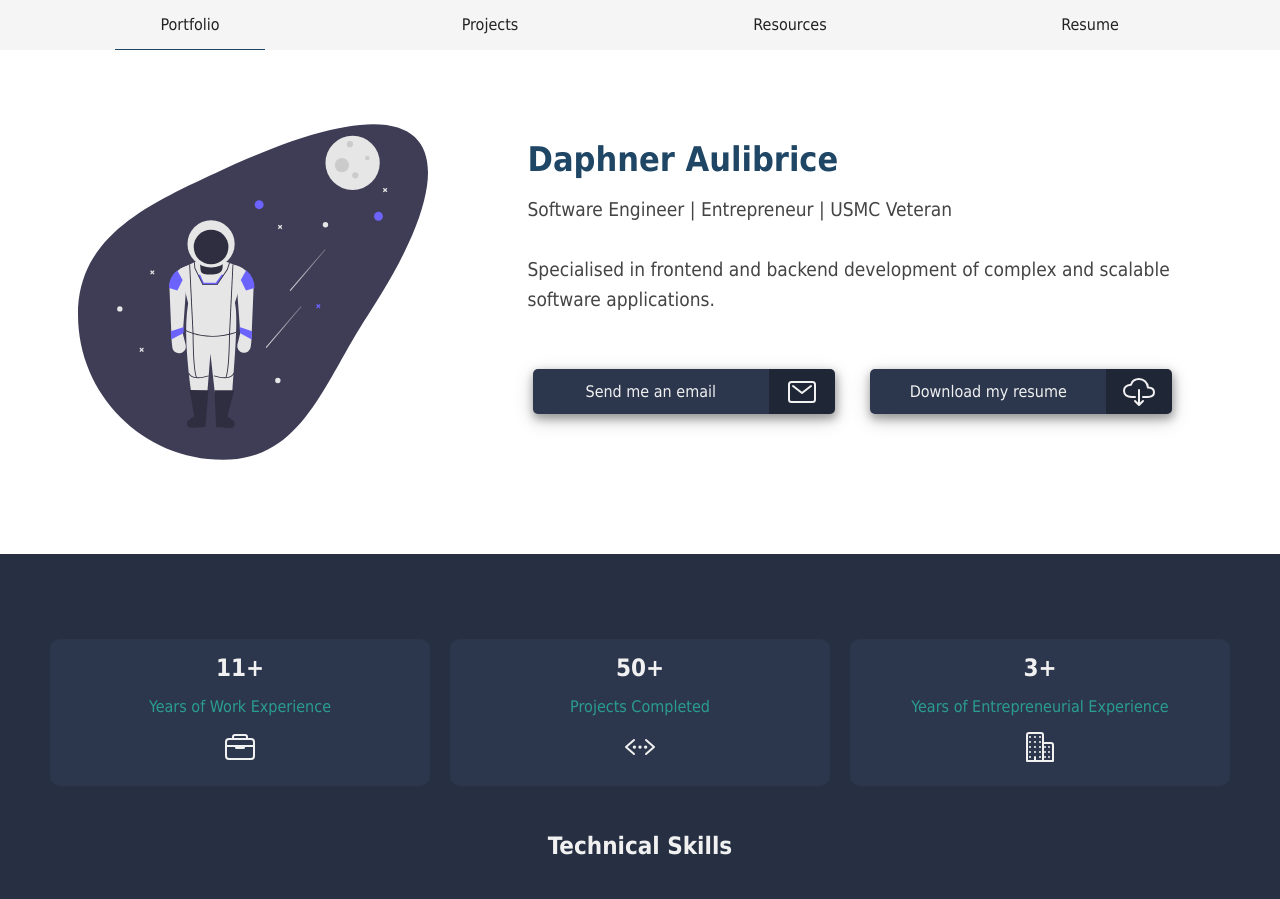
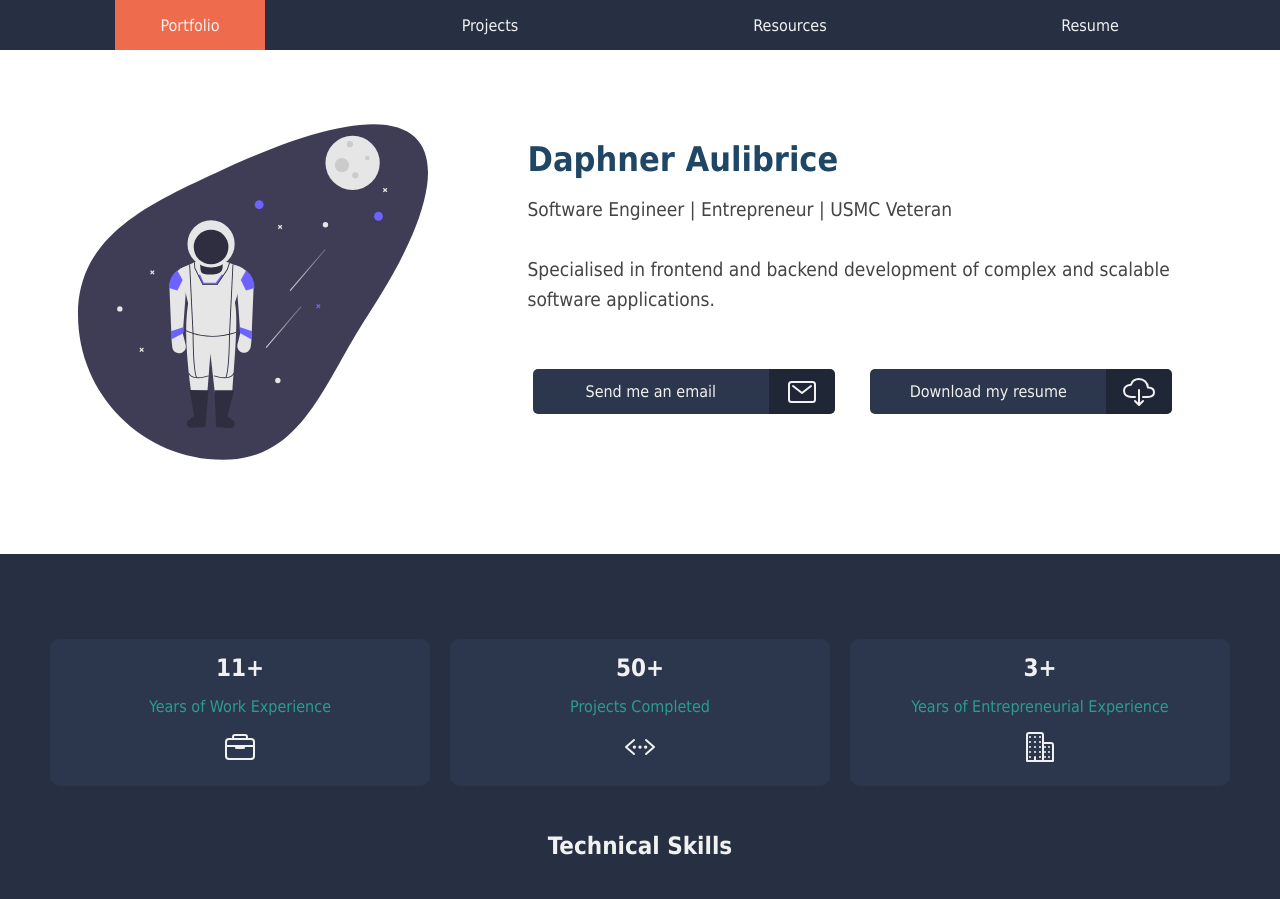
Before and after one commit to adaphner/adaphner.github.io, a plain HTML site: page index.html in a window 1280 px wide. Shown: the top 899 px of the page. Drawn offline with nearby package versions, Linux system fonts and the light colour scheme.

Commit message:
updated nav bar and copyright info

```diff
--- a/css/index.css
+++ b/css/index.css
@@ -39,8 +39,7 @@ body {
     min-width: 375px;
     height: 50px;
     border: none;
-    color: var(--text-dark-grey);
-    background-color: var(--off-white-bg);
+    background-color: var(--main-bg-color);
     transition: 0.3s ease-in;
     z-index: 999;
 }
@@ -57,8 +56,8 @@ body {
 .nav-tab {
     height: 100%;
     width: 150px;
-    color: var(--text-dark-grey);
-    background-color: var(--off-white-bg);
+    color: var(--main-font-color);
+    background-color: var(--main-bg-color);
     font-size: 1rem;
     cursor: pointer;
     border: none;
@@ -66,11 +65,12 @@ body {
 }
 
 .nav-tab:hover {
-    color: var(--text-orange);
+    border-left: 2px solid var(--sub-bg-color);
+    border-right: 2px solid var(--sub-bg-color);
 }
 
 .nav-tab:active {
-    color: var(--main-bg-color);
+    color: var(--main-font-color);
 }
 
 @media screen and (max-width: 620px) {
@@ -187,7 +187,7 @@ body {
     color: var(--main-font-color);
     transition: 0.2s ease;
     background-color: #2c374d;
-    box-shadow: 1px 4px 8px 1px rgba(0, 0, 0, 0.3), 0 6px 20px 0 rgba(0, 0, 0, 0.19);
+    /* box-shadow: 1px 4px 8px 1px rgba(0, 0, 0, 0.3), 0 6px 20px 0 rgba(0, 0, 0, 0.19); */
 }
 
 .btn-styled-icon:hover {
--- a/index.html
+++ b/index.html
@@ -596,7 +596,7 @@
         </div>
 
         <div id="copyright">
-            <span>2022 &copy Daphner Aulibrice. All rights reserved.</span>
+            <span>&copy 2022 All rights reserved.</span>
         </div>
 
     </footer>
--- a/js/index.js
+++ b/js/index.js
@@ -9,16 +9,16 @@ document.getElementById('default').click();
 
 function updatePage(page, nav) {
 
-    //reset pages display and borderbottom
+    //reset pages display
     document.querySelectorAll('.page-content').forEach((pgs) => pgs.style.display = 'none');
     document.querySelectorAll('.nav-tab').forEach((navs) => {
-        navs.style.borderBottom = '1px solid #f5f5f5';
+        navs.style.backgroundColor = '#273043';
     });
 
     //to show the content of the clicked tab
     const showPage = document.getElementById(page);
     showPage.style.display = 'flex';
-    nav.style.borderBottom = '1px solid #204666';
+    nav.style.backgroundColor = '#ee6c4d';
 }
 
 window.onscroll = () => {
```
